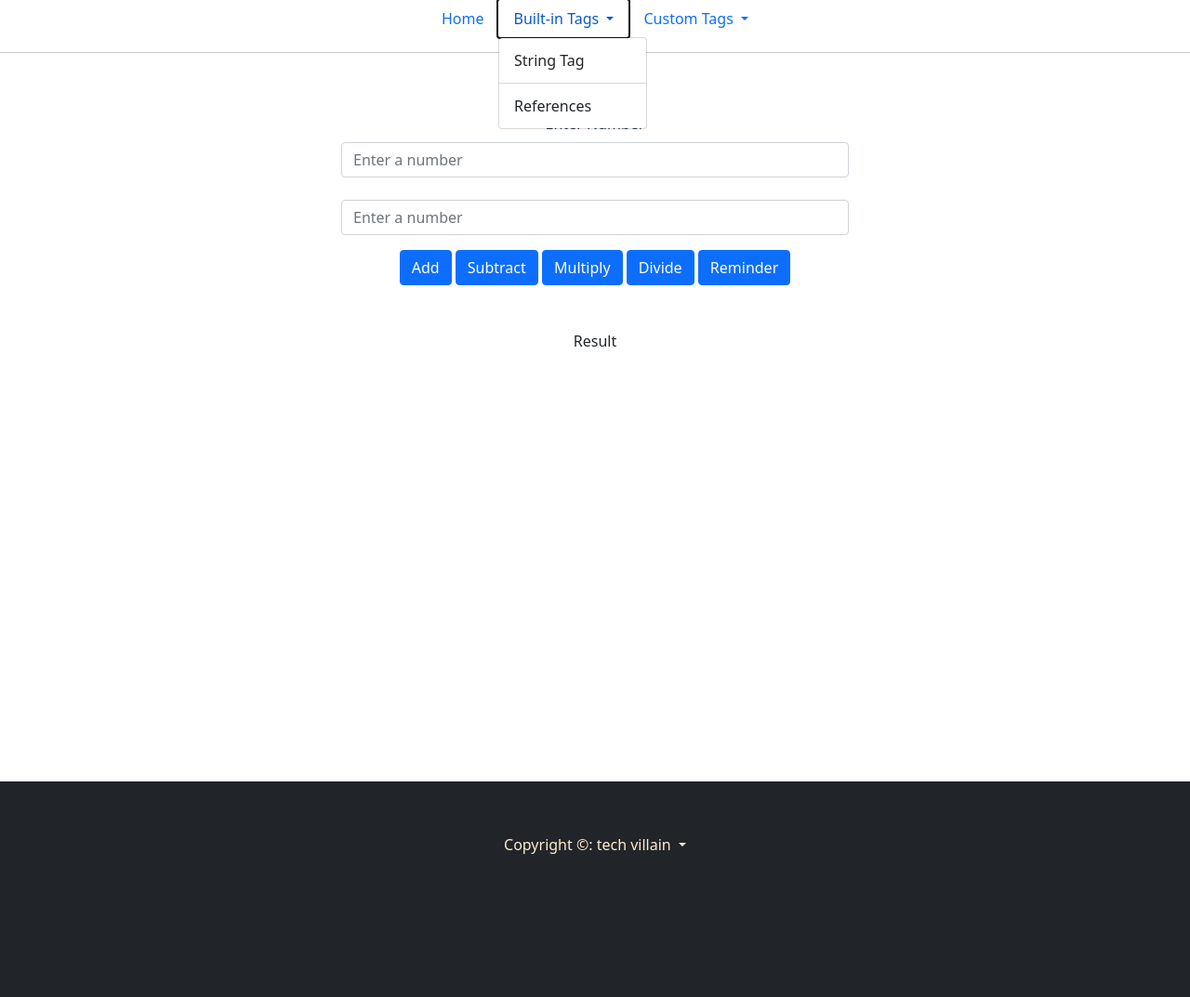
After one commit to MahmudJewel/djangoTagsFilters, a Django app: page /operation in a window 1280 px wide, after a click on "Built-in Tags". The commit adds this page. Shown: the whole page at 93% size. Run offline with Django 3.2, Linux system fonts and the light colour scheme; some libraries are stand-ins or nearby versions.

Commit message:
custom tags added and readme.md edite

```diff
--- a/second/urls.py
+++ b/second/urls.py
@@ -7,4 +7,6 @@ urlpatterns = [
     path('string', views.string, name='string'),
     path('reference', views.reference, name='reference'),
 
+    path('operation', views.operation, name='operation'),
+
 ]
--- a/second/views.py
+++ b/second/views.py
@@ -4,7 +4,7 @@ from django.shortcuts import render
 
 def home(request):
     return render(request,'home.html')
-
+# Built-in Tags
 def string(request):
     txt=''
     if request.method=='POST':
@@ -18,3 +18,16 @@ def string(request):
 
 def reference(request):
     return render(request,'BuiltInTags/Reference.html')
+
+
+#custom-Tags
+def operation(request):
+    num1, num2 =1,1
+    if request.method=='POST':
+        num1=int(request.POST.get('inpt1'))
+        num2=int(request.POST.get('inpt2'))
+    context={
+        'num1':num1,
+        'num2':num2,
+    }
+    return render(request, 'custom/operation.html', context)
--- a/templates/BuiltInTags/add.html
+++ /dev/null
@@ -1 +0,0 @@
-Test purpose
--- a/templates/BuiltInTags/string.html
+++ b/templates/BuiltInTags/string.html
@@ -4,6 +4,7 @@
     <div class="mb-3">
 
       <form method="POST" >
+        {% csrf_token %}
         <!--Input Text or Generated text-->
       <div class="mb-3">
         <label class="form-label">Enter text for converting</label>
@@ -12,7 +13,7 @@
 
       <!--button-->
       <div>
-          {% csrf_token %}
+
           <button class="btn btn-primary" type="submit" name='Capfirst'>Capfirst</button>
           <button class="btn btn-primary" type="submit" name='Upper'>Upper Case</button>
           <button class="btn btn-primary" type="submit" name='Lower'>Lower Case</button>
--- a/templates/base.html
+++ b/templates/base.html
@@ -28,10 +28,10 @@
       Custom Tags
     </a>
     <div class="dropdown-menu" aria-labelledby="navbarDropdown">
-      <a class="dropdown-item" href="#">Action</a>
-      <a class="dropdown-item" href="#">Another action</a>
-      <div class="dropdown-divider"></div>
-      <a class="dropdown-item" href="#">Something else here</a>
+      <a class="dropdown-item" href="operation">Operation</a>
+      <a class="dropdown-item" href="https://docs.djangoproject.com/en/3.2/howto/custom-template-tags/"
+      target="_blank">References</a>
+
     </div>
   </li>
 
--- /dev/null
+++ b/templates/custom/operation.html
@@ -0,0 +1,96 @@
+{% extends 'base.html' %}
+{% load operation %}
+{% block content %}
+<div style="text-align: center;" class="container" >
+    <div class="mb-3">
+
+      <form method="POST" >
+        {% csrf_token %}
+
+        <!--Input Number-->
+      <div class="mb-3">
+        <label class="form-label">Enter Number</label>
+        <div class="row" >
+        <div class="col-3" ></div>
+        <div class="col-6">
+            <input class="form-control" name="inpt1" type="number" placeholder="Enter a number" required >
+        </div>
+    </div>
+        <br>
+        <div class="row" >
+        <div class="col-3" ></div>
+        <div class="col-6" >
+            <input class="form-control" name="inpt2" type="number" placeholder="Enter a number" required >
+        </div>
+        </div>
+      </div>
+
+      <!--button-->
+      <div>
+          <button class="btn btn-primary" type="submit" name='add'>Add</button>
+          <button class="btn btn-primary" type="submit" name='sub'>Subtract</button>
+          <button class="btn btn-primary" type="submit" name='mul'>Multiply</button>
+          <button class="btn btn-primary" type="submit" name='div'>Divide</button>
+          <button class="btn btn-primary" type="submit" name='rem'>Reminder</button>
+        </div>
+      </form>
+    <br><br>
+
+    <!--Result-->
+    <div class="mb-3">
+      <div class="row">
+        <div class="col-3" ></div>
+        <div class="col-6">
+          <label for="exampleFormControlTextarea1" class="form-label">Result</label>
+            {% if 'add' in request.POST %}
+          <textarea class="form-control" rows="6"
+      disabled='disabled'>
+
+First input = {{num1}}
+Second input = {{num2}}
+And Addition = {{num1|addd:num2}}
+      </textarea>
+
+      {% elif 'sub' in request.POST %}
+          <textarea class="form-control" rows="6"
+      disabled='disabled'>
+
+First input = {{num1}}
+Second input = {{num2}}
+And Subtraction = {{num1|sub:num2}}
+      </textarea>
+
+      {% elif 'mul' in request.POST %}
+          <textarea class="form-control" rows="6"
+      disabled='disabled'>
+
+First input = {{num1}}
+Second input = {{num2}}
+And Multiplication = {{num1|mul:num2}}
+      </textarea>
+
+      {% elif 'div' in request.POST %}
+          <textarea class="form-control" rows="6"
+      disabled='disabled'>
+
+First input = {{num1}}
+Second input = {{num2}}
+And Division = {{num1|divide:num2}}
+      </textarea>
+
+      {% elif 'rem' in request.POST %}
+          <textarea class="form-control" rows="6"
+      disabled='disabled'>
+
+First input = {{num1}}
+Second input = {{num2}}
+And Reminder = {{num1|reminder:num2}}
+      </textarea>
+      {% endif %}
+        </div>
+        </div>
+      </div>
+
+    </div>
+</div>
+{% endblock content %}
```
Also changed, not shown: second/templatetags/operation.py (added, +22 -0 lines), README.md, second/templatetags/__init__.py (added), 1 other file.
